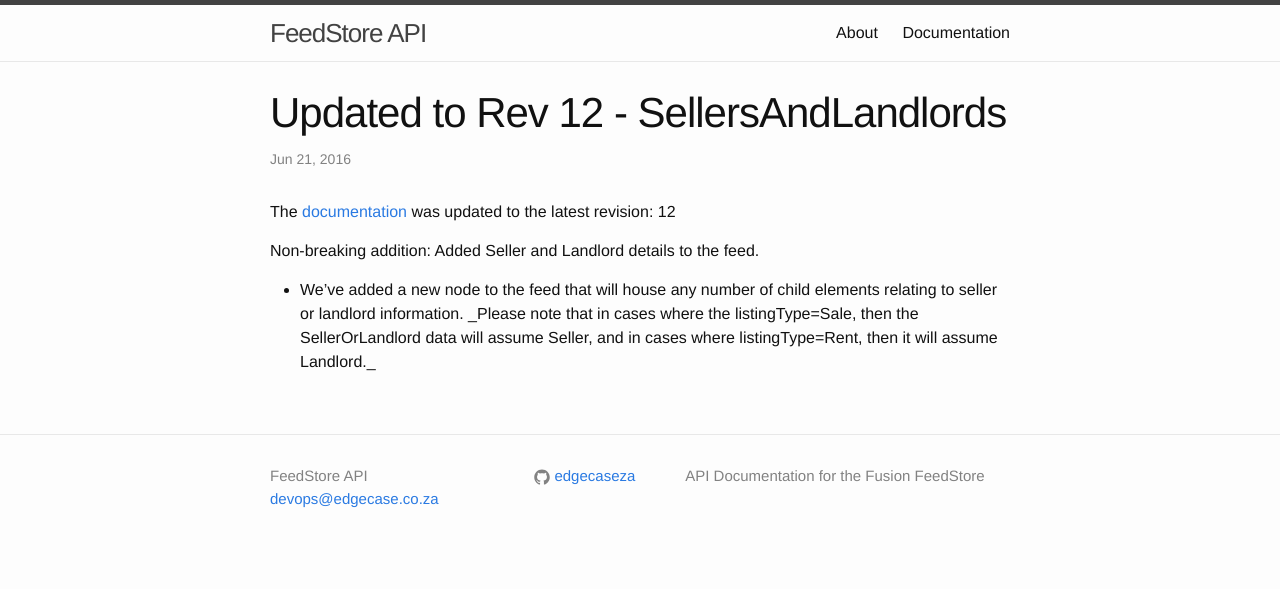
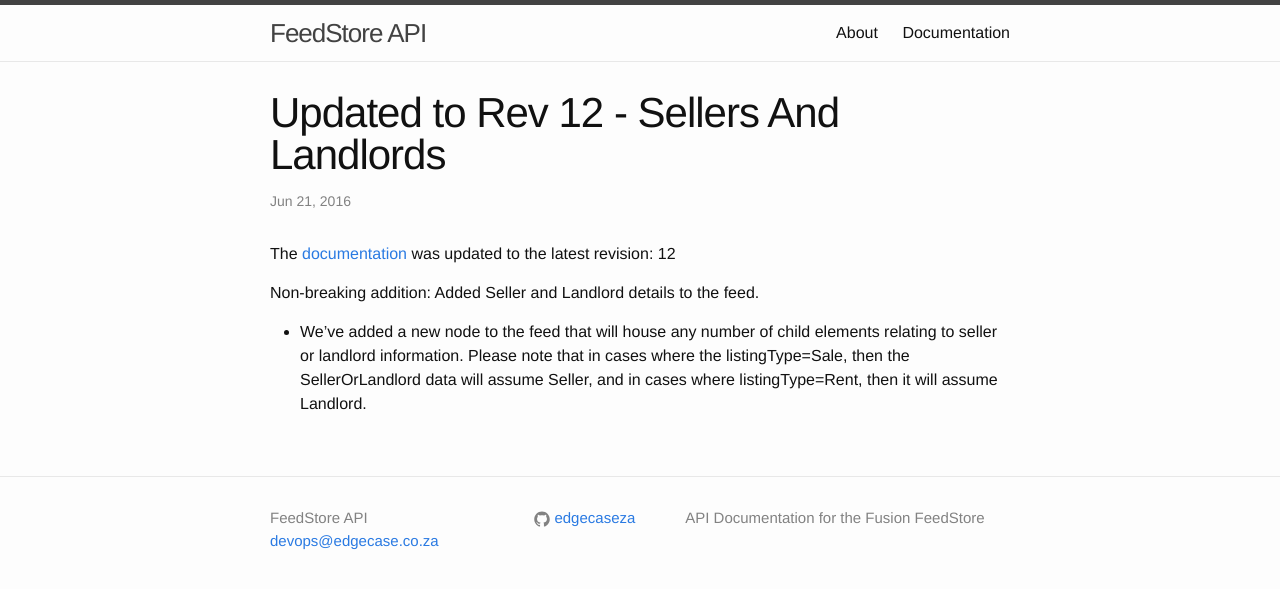
Before and after one commit to EdgeCaseZA/FeedStoreAPI, a Jekyll site: the page built from _posts/2016-06-21-Rev-12-SellersOrLandlords.md, in a window 1280 px wide. Shown: the top 589 px of the page. Built offline with Jekyll 4.4.1, drawn with Linux system fonts in a browser that asks for light colours.

Commit message:
spelling fixes

```diff
--- a/_posts/2016-06-21-Rev-12-SellersOrLandlords.md
+++ b/_posts/2016-06-21-Rev-12-SellersOrLandlords.md
@@ -1,6 +1,6 @@
 ---
 layout: post
-title:  "Updated to Rev 12 - SellersAndLandlords"
+title:  "Updated to Rev 12 - Sellers And Landlords"
 date:   2016-06-21 12:35:00 +0200
 ---
 The [documentation](/FeedStoreAPI/docs) was updated to the latest revision: 12
@@ -8,4 +8,4 @@
 Non-breaking addition: Added Seller and Landlord details to the feed.
 
 - We've added a new <SellersAndLandlords> node to the feed that will house any number of child elements relating to seller or landlord information.
-_Please note that in cases where the listingType=Sale, then the SellerOrLandlord data will assume Seller, and in cases where listingType=Rent, then it will assume Landlord._
+Please note that in cases where the listingType=Sale, then the SellerOrLandlord data will assume Seller, and in cases where listingType=Rent, then it will assume Landlord.
```
Also changed, not shown: documentation.md (+1 -1 lines).
